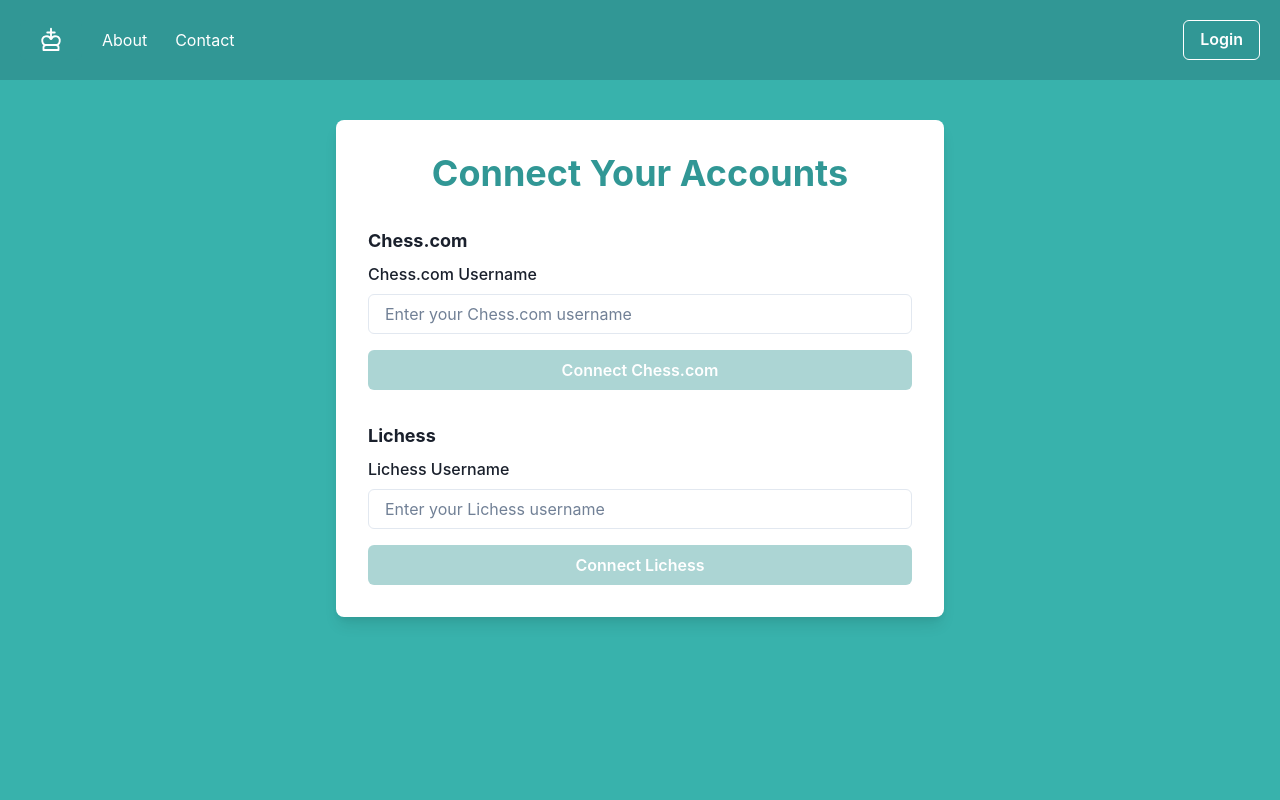
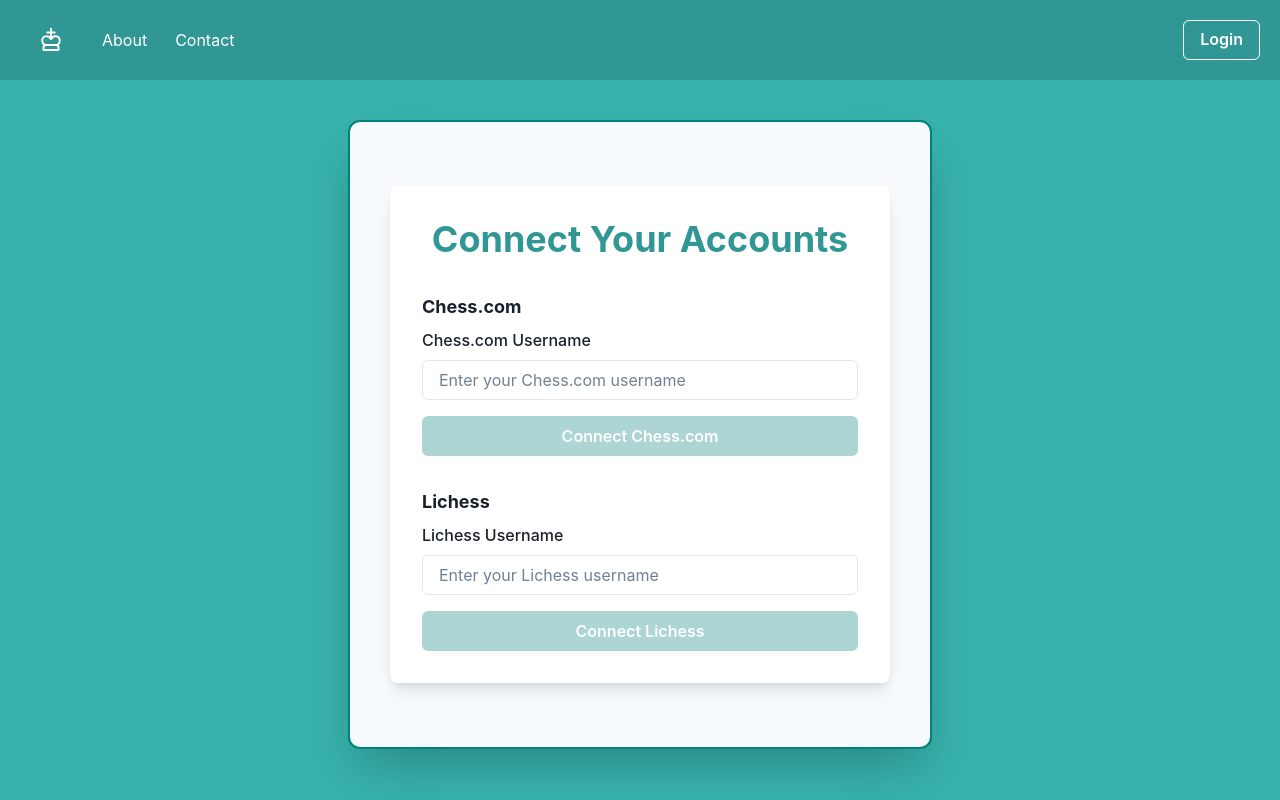
Before and after one commit to htripathi12/chess-nexus, a React (Create React App) app: page /account in a window 1280 px wide. Built offline with nearby package versions, Linux system fonts and the light colour scheme.

Commit message:
styled account connection, starting pgn import

```diff
--- a/src/pages/Account.js
+++ b/src/pages/Account.js
@@ -14,6 +14,9 @@ import {
 } from '@chakra-ui/react';
 
 import { useAuth } from '../AuthContext';
+import { motion } from 'framer-motion';
+
+const MotionBox = motion(Box);
 
 function Account() {
   const { chesscomUsername, setChesscomUsername, lichessUsername, setLichessUsername, getToken } = useAuth();
@@ -79,7 +82,28 @@ function Account() {
   };
 
   return (
-    <Container maxW="container.sm" py={10}>
+    <Box
+      display="flex"
+      justifyContent="center"
+      alignItems="center"
+      width="100%"
+      p={10}
+    >
+      <MotionBox
+        bg="gray.50"
+        p={[4, 6]}
+        borderRadius="xl"
+        boxShadow="2xl"
+        width={{ base: '70%', md: '65%', lg: '50%' }} // Adjusted widths to be less wide
+        border={{ base: 'none', md: '2px solid #008080' }}
+        initial={{ opacity: 0, y: 20 }}
+        animate={{ opacity: 1, y: 0 }}
+        transition={{ duration: 0.5 }}
+        display="flex"
+        justifyContent="center"
+        alignItems="center"
+      >
+        <Container maxW="container.lg" py={10}>
           <Box bg="white" p={8} borderRadius="lg" boxShadow="lg">
             <VStack spacing={8} align="stretch">
               <Heading as="h1" size="xl" textAlign="center" color="teal.500">
@@ -140,6 +164,8 @@ function Account() {
             </VStack>
           </Box>
         </Container>
+      </MotionBox>
+    </Box>
   );
 }
 
--- a/src/pages/Contact.js
+++ b/src/pages/Contact.js
@@ -1,6 +1,7 @@
 import React from 'react';
 import { Box, Heading, Text, VStack, Image, Link, Flex, Icon, SimpleGrid } from '@chakra-ui/react';
 import { motion } from 'framer-motion';
+
 import { FaLinkedin, FaGithub, FaEnvelope } from 'react-icons/fa';
 import { DiReact, DiNodejs, DiPython, DiJavascript1, DiJava, DiHtml5 } from 'react-icons/di';
 import { SiExpress, SiC, SiCplusplus } from "react-icons/si";
```
Lines whose indentation alone changed are shown as unchanged.
